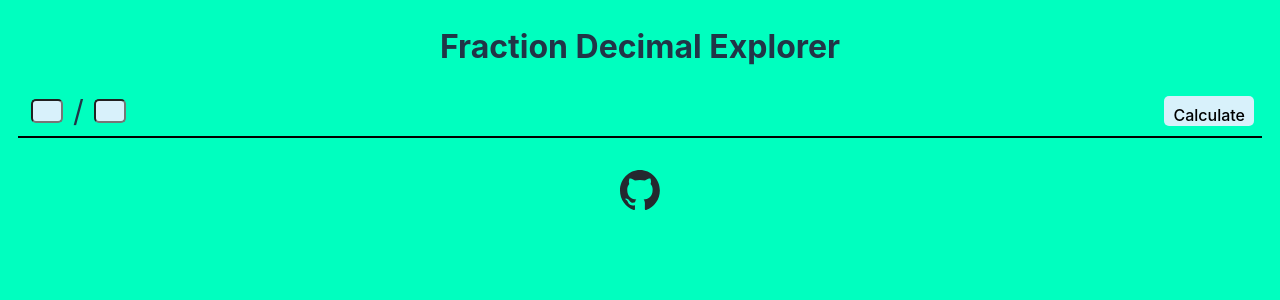
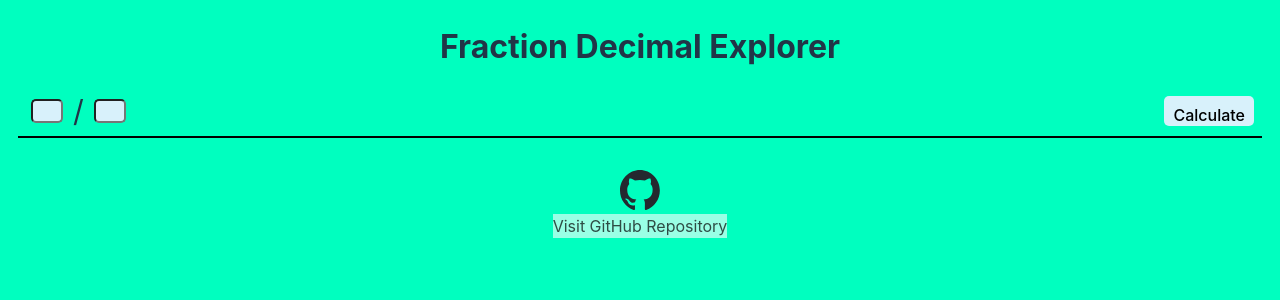
Before and after one commit to coding-quizzer/fraction_decimal_app, a React (Vite) app: page / in a window 1280 px wide. Shown: the top 300 px of the page. Built offline with nearby package versions, Linux system fonts and the light colour scheme; the HTML template or start-up script is replaced by a standard one.

Commit message:
Add tooltip for github link, to make it clear where it leads

```diff
--- a/src/components/Footer.tsx
+++ b/src/components/Footer.tsx
@@ -1,10 +1,41 @@
+import { useFloating, useHover, useInteractions } from "@floating-ui/react";
+import { useState } from "react";
 import "./footer.scss";
-const Footer = () => (
-  <footer id="main-footer">
-    <a href="https://github.com/coding-quizzer/fraction_decimal_app">
-      <img src="github-mark.svg"></img>
-    </a>
-  </footer>
-);
+const Footer = () => {
+  const [isOpen, setIsOpen] = useState(true);
+  const { x, y, strategy, refs, context } = useFloating({
+    open: isOpen,
+    onOpenChange: setIsOpen,
+  });
+
+  const hover = useHover(context);
+  const { getReferenceProps, getFloatingProps } = useInteractions([hover]);
+  return (
+    <footer id="main-footer">
+      {isOpen && (
+        <section
+          id="main-footer--popper"
+          ref={refs.setFloating}
+          style={{
+            position: strategy,
+            top: y ?? 0,
+            left: x ?? 0,
+            width: "max-content",
+          }}
+          {...getFloatingProps}
+        >
+          Visit GitHub Repository
+        </section>
+      )}
+      <a
+        href="https://github.com/coding-quizzer/fraction_decimal_app"
+        ref={refs.setReference}
+        {...getReferenceProps}
+      >
+        <img src="github-mark.svg"></img>
+      </a>
+    </footer>
+  );
+};
 
 export default Footer;
--- a/src/components/footer.scss
+++ b/src/components/footer.scss
@@ -1,5 +1,10 @@
 #main-footer {
   margin-top: 5px;
+
+  &--popper {
+    background-color: hsl(0, 0%, 100%, 60%);
+    color: hsl(0, 0%, 0%, 70%);
+  }
 
   img {
     width: 40px;
```
